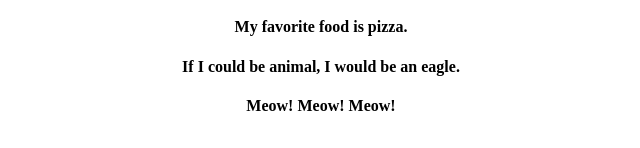
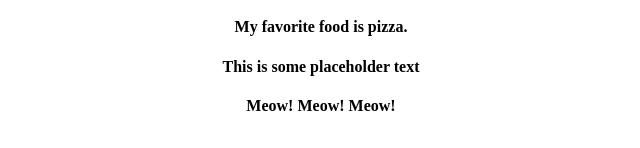
Before and after one commit to Parvster/my-first-repo, a plain HTML site: page index.html in a window 1280 px wide. Shown: the part 251-399 px from the top of the page, without its empty margins (319-959 px from the left). Drawn offline with Linux system fonts and the light colour scheme.

Commit message:
Update index.html

```diff
--- a/index.html
+++ b/index.html
@@ -14,7 +14,7 @@
                     <h4>My hometown is Marvin.</h4>
                     <h4>My favorite color is blue.</h4>
                     <h4>My favorite food is pizza.</h4>
-                    <h4>If I could be animal, I would be an eagle.</h4>
+                    <h4>This is some placeholder text</h4>
                 <p><strong>Meow! Meow! Meow!</strong></p>
             </div>
 
```
